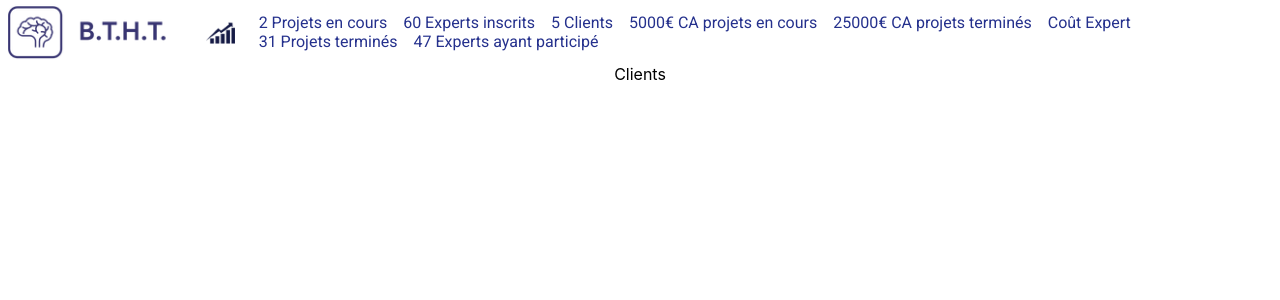
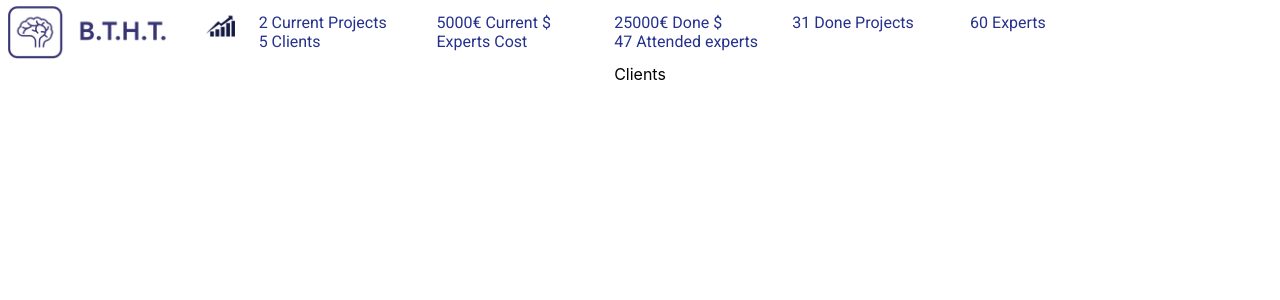
Before and after one commit to WildCodeSchool/11-21-noBugNovember-P3-bt-Front, a React (Create React App) app: page /clients in a window 1280 px wide. Shown: the top 300 px of the page. Built offline with nearby package versions, Linux system fonts and the light colour scheme.

Commit message:
changed example stats values and modified css

```diff
--- a/src/components/Header.js
+++ b/src/components/Header.js
@@ -10,14 +10,14 @@ const Header = () => {
       <div className="headerStatsContainer">
         <img src={GraphLogo} alt="graph_logo" id="headerGraphLogo" />
         <div className="headerStats">
-          <p className="statItem">2 Projets en cours</p>
-          <p className="statItem">60 Experts inscrits</p>
+          <p className="statItem">2 Current Projects</p>
+          <p className="statItem">5000€ Current $</p>
+          <p className="statItem">25000€ Done $</p>
+          <p className="statItem">31 Done Projects</p>
+          <p className="statItem">60 Experts</p>
           <p className="statItem">5 Clients</p>
-          <p className="statItem">5000€ CA projets en cours</p>
-          <p className="statItem">25000€ CA projets terminés</p>
-          <p className="statItem">Coût Expert</p>
-          <p className="statItem">31 Projets terminés</p>
-          <p className="statItem">47 Experts ayant participé</p>
+          <p className="statItem">Experts Cost</p>
+          <p className="statItem">47 Attended experts</p>
         </div>
       </div>
     </div>
--- a/src/components/styles/Header.css
+++ b/src/components/styles/Header.css
@@ -1,7 +1,7 @@
 .headerContainer {
   display: flex;
   align-items: center;
-  justify-content: flex-start;
+  justify-content: space-between;
   height: 8vh;
 }
 
@@ -14,12 +14,14 @@
 .headerStats {
   display: flex;
   flex-direction: row;
-  align-items: center;
+  /* align-items: center; */
 }
 
 .headerStats {
   flex-wrap: wrap;
-  align-items: center;
+  align-items: flex-start;
+  text-align: left;
+  align-content: stretch;
 }
 
 #headerGraphLogo {
@@ -31,4 +33,5 @@
   margin: 0 1vh;
   color: #25318d;
   font-family: "Roboto", sans-serif;
+  width: 18ch;
 }
```
